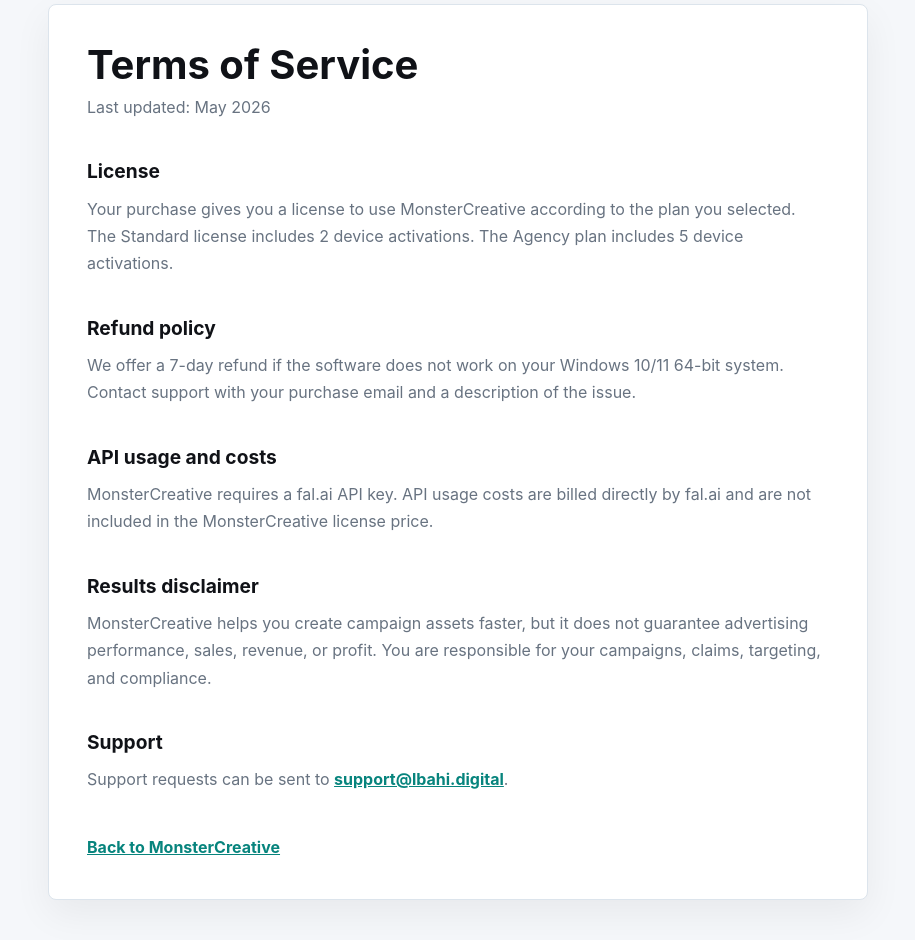
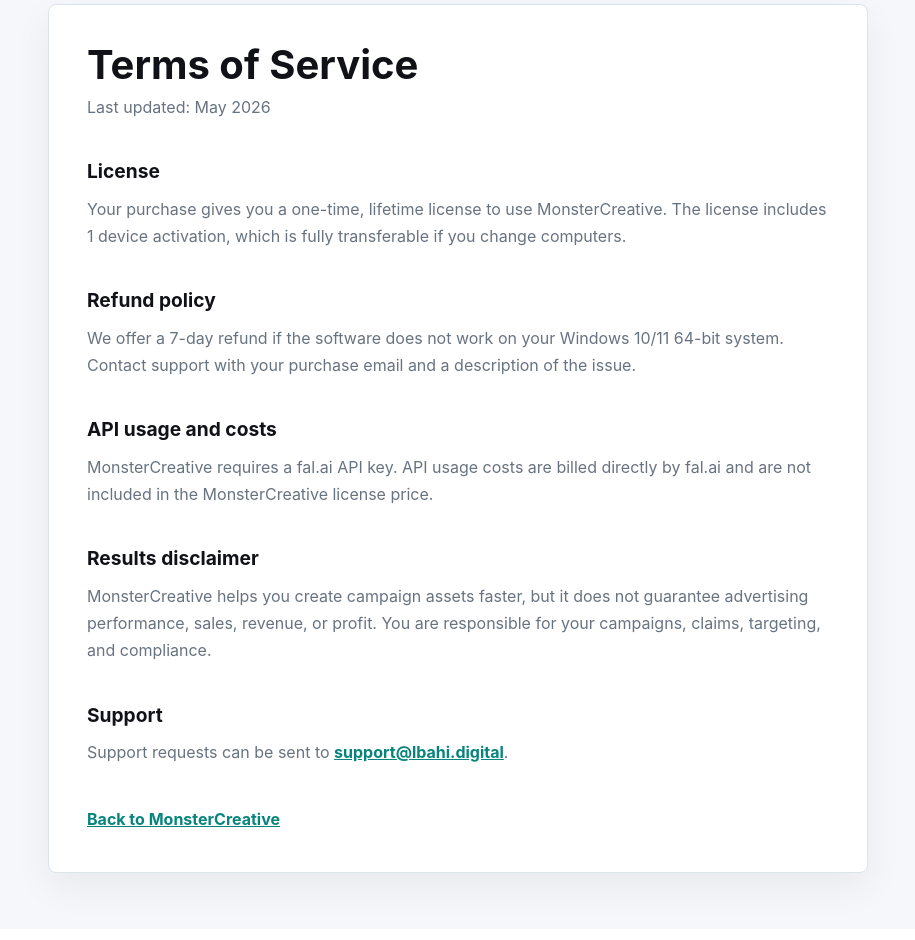
Before and after one commit to lbahi/monstercreative-landing, a Django app: page /terms/ in a window 1280 px wide. Shown: the part 132-1072 px from the top of the page, without its empty margins (182-1097 px from the left). After the commit the page ends 1035 px from the top, so only its background shows below. Run offline with Django 5.2, Linux system fonts and the light colour scheme.

Commit message:
Update license terms to reflect single activation policy

```diff
--- a/landing/templates/landing/terms.html
+++ b/landing/templates/landing/terms.html
@@ -106,7 +106,7 @@
       <p>Last updated: May 2026</p>
 
       <h2>License</h2>
-      <p>Your purchase gives you a license to use MonsterCreative according to the plan you selected. The Standard license includes 2 device activations. The Agency plan includes 5 device activations.</p>
+      <p>Your purchase gives you a one-time, lifetime license to use MonsterCreative. The license includes 1 device activation, which is fully transferable if you change computers.</p>
 
       <h2>Refund policy</h2>
       <p>We offer a 7-day refund if the software does not work on your Windows 10/11 64-bit system. Contact support with your purchase email and a description of the issue.</p>
```
